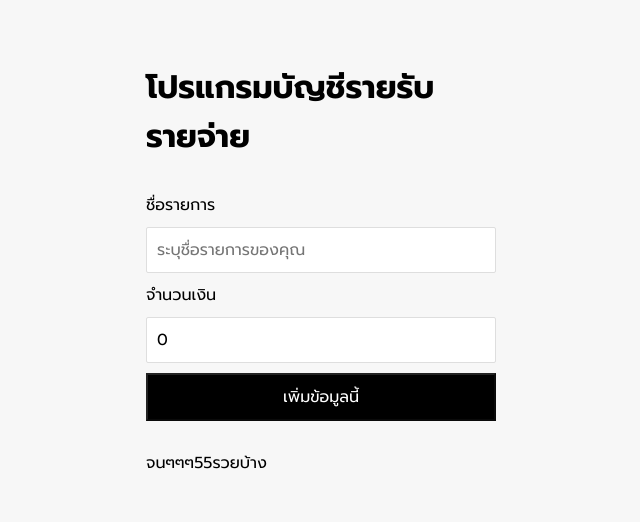
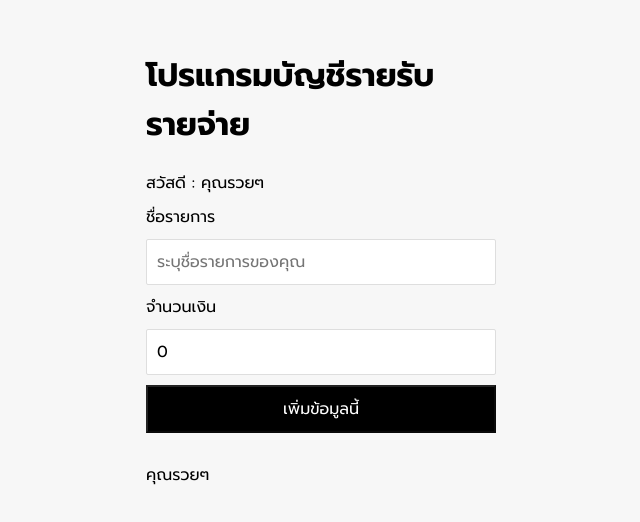
Before and after one commit to Dernorayytor/my_react_practice, a React (Create React App) app in the folder react-basic/: page / in a window 1280 px wide. Shown: the part 126-648 px from the top of the page, without its empty margins (319-959 px from the left). Built offline with nearby package versions, Linux system fonts and the light colour scheme.

Commit message:
useContext (สร้างReportComponent.js แล้วใช้ useContext เพื่อดึงข้อมูลโกลบอลมาแสดง)

```diff
--- a/react-basic/src/App.js
+++ b/react-basic/src/App.js
@@ -4,6 +4,7 @@
 import FormComponent from './component/FromComponent';
 import { useState } from 'react';
 import DataContext from './data/DataContext';
+import ReportComponent from './component/ReportComponent';
 
 const Title =()=><h1>โปรแกรมบัญชีรายรับ รายจ่าย</h1>;
 
@@ -16,9 +17,10 @@
       })
   }
   return (
-    <DataContext.Provider value={"จนๆๆๆ55รวยบ้าง"}>  {/*เป็นข้อมูลกลางที่สามารถดึงไปใช้ได้กัน*/}
+    <DataContext.Provider value={"คุณรวยๆ"}>  {/*เป็นข้อมูลกลางที่สามารถดึงไปใช้ได้กัน*/}
       <div className='container'>
         <Title/>
+        <ReportComponent/>
         <FormComponent onAddItem = {onAddNewItem}/> {/*สร้างฟังก์ชั่นเพื่อรอรับค้าที่จะส่งมาจาก FromComponent.js*/}
         <Transaction items = {items}/>
       </div> {/*ถ้าไม่มี div หรือ root elementที่มาครอบ ส่วน html ที่แทรกใน retune จะเออเร่อ จะใช้ section/article ก็ได้หรือตัวไหนก็ได้ได้หมด <> ก็ได้*/}
--- /dev/null
+++ b/react-basic/src/component/ReportComponent.js
@@ -0,0 +1,13 @@
+import { useContext } from "react";
+import DataContext from "../data/DataContext";
+
+const ReportComponent=()=>{
+    const name = useContext(DataContext)
+    return (
+        <div>
+            สวัสดี : {name}
+        </div>
+    );
+}
+
+export default ReportComponent;
```
